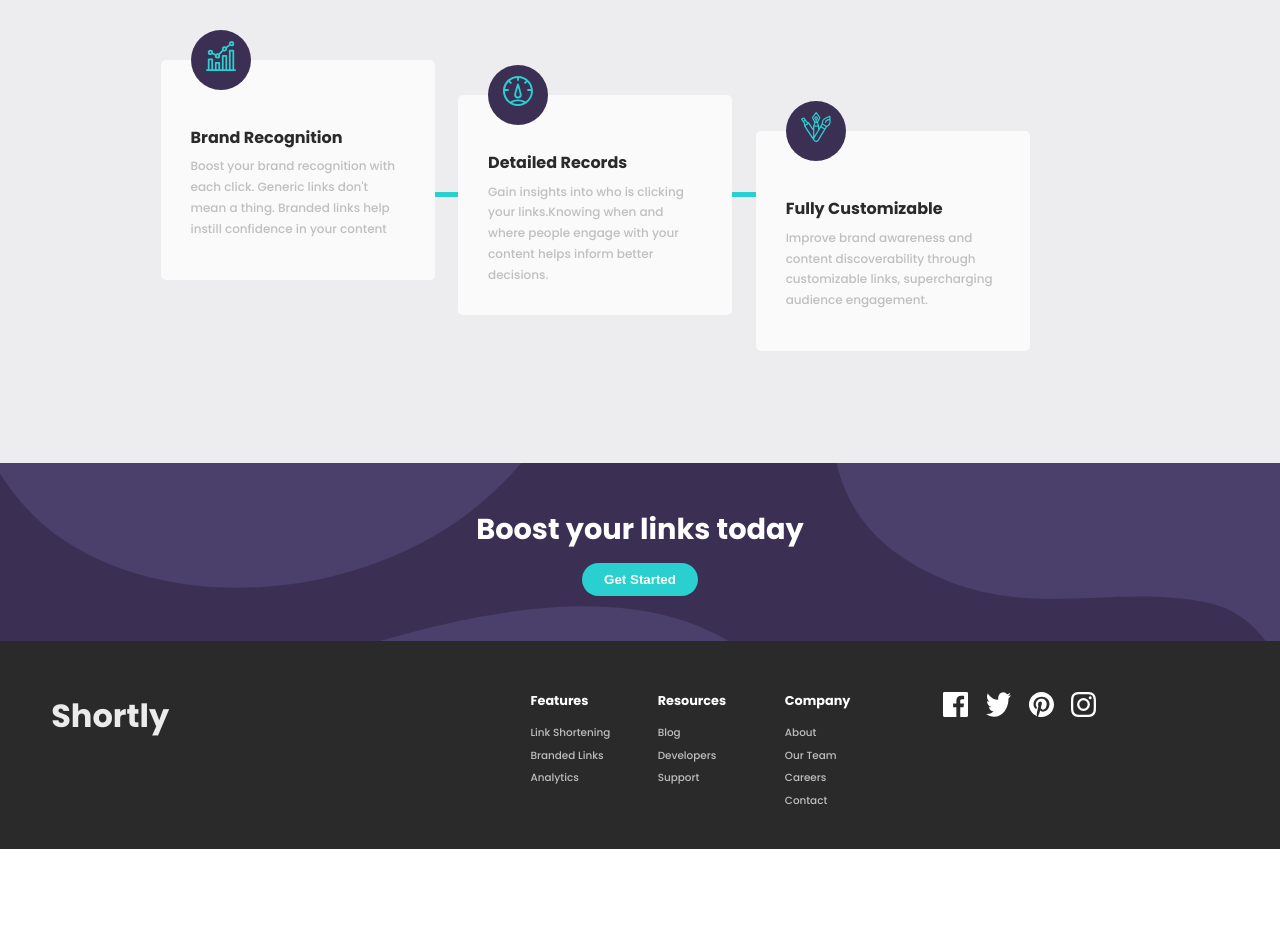
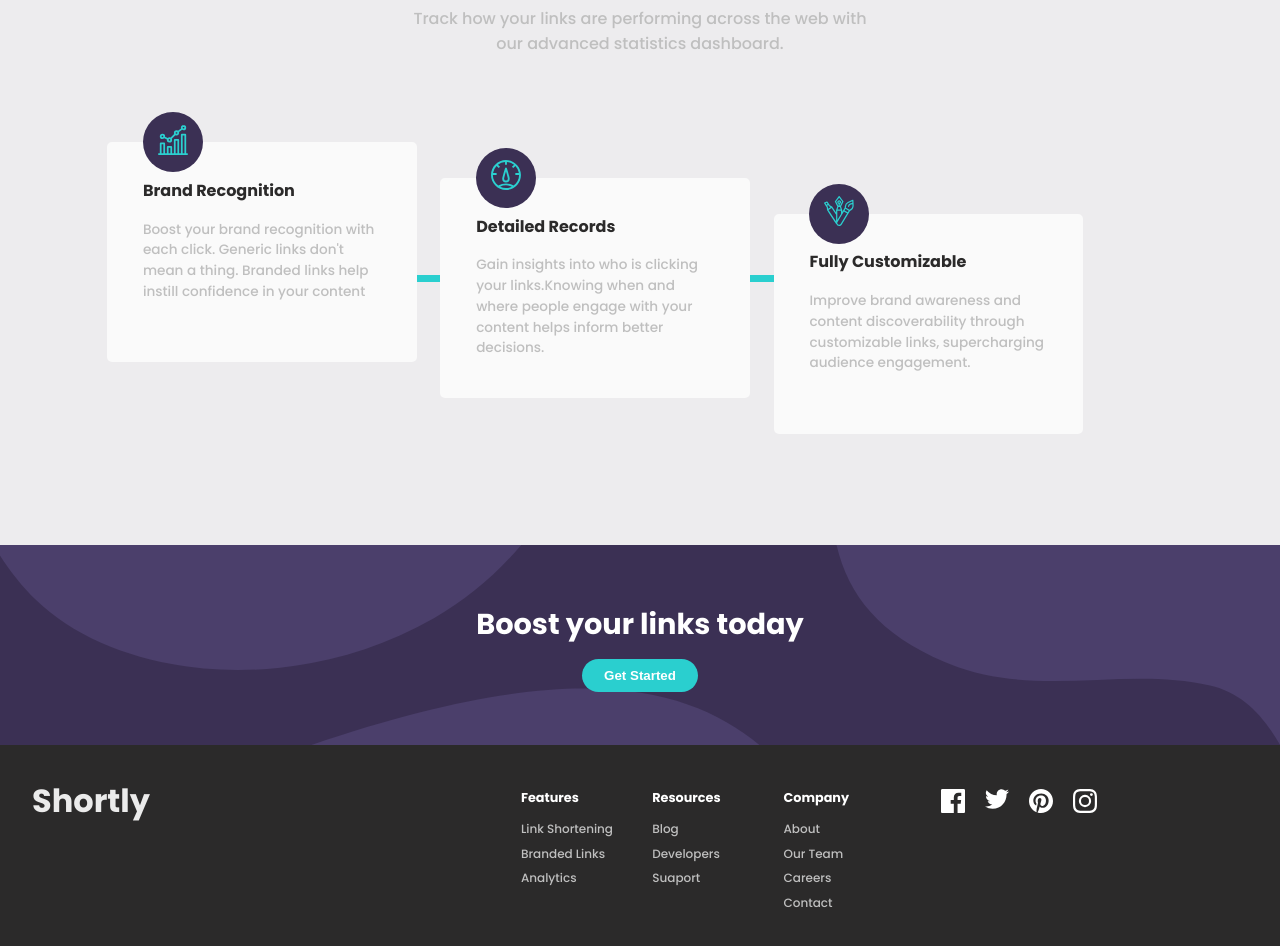
Before and after one commit to rjcrter11/URL-shortening-API-landing-page, a React (Create React App) app in the folder url-shortener/: page / in a window 1280 px wide. Shown: the part 860-1806 px from the top of the page. Before the commit the page ends 1709 px from the top, so only its background shows below. Built offline with nearby package versions, Linux system fonts and the light colour scheme.

Commit message:
tweaks overall styling

```diff
--- a/url-shortener/src/components/ActionCall/ActionCall.scss
+++ b/url-shortener/src/components/ActionCall/ActionCall.scss
@@ -38,12 +38,13 @@ $hoverBlack: rgb(43, 42, 42);
     }
 
     .action-img {
-        margin-left: 5%;
+        margin-left: 3%;
         overflow: hidden;
 
 
         img {
-            max-height: 40vh;
+            max-height: 50vh;
+            width: 750px;
         }
     }
 }
--- a/url-shortener/src/components/BoostLinks/BoostLinks.scss
+++ b/url-shortener/src/components/BoostLinks/BoostLinks.scss
@@ -2,7 +2,8 @@ $DarkViolet: hsl(257, 27%, 26%);
 $Cyan: hsl(180, 66%, 49%);
 
 .boost-links-container {
-    padding: 3.5% 0;
+    padding: 4.5% 0 2% 0;
+    height: 25vh;
     background-image: url('../../assets/bg-boost-desktop.svg');
     background-color: $DarkViolet;
     display: flex;
@@ -23,5 +24,10 @@ $Cyan: hsl(180, 66%, 49%);
         color: white;
         background-color: $Cyan;
         font-weight: 700;
+        cursor: pointer;
+
+        &:hover {
+            background-color:lighten($Cyan, 20%);
+        }
     }
 }
--- a/url-shortener/src/components/Cards/Cards.scss
+++ b/url-shortener/src/components/Cards/Cards.scss
@@ -17,12 +17,12 @@ $Cyan: hsl(180, 66%, 49%);
         margin-top: 8%;
 
             h2 {
-                font-size: 1.9rem;
+                font-size: 2rem;
                 padding-bottom: 2%;
                 color: $hoverBlack
             }
             p {
-                font-size: 0.9rem;
+                font-size: 1rem;
                 color: $Gray;
             }
         }
@@ -39,7 +39,7 @@ $Cyan: hsl(180, 66%, 49%);
             z-index: 0;
             position: absolute;
             background-color: $Cyan;
-            height: 5px;
+            height: 7px;
             min-width: 500px;
             margin-top: 180px;
 
@@ -48,30 +48,30 @@ $Cyan: hsl(180, 66%, 49%);
 
         .card {
             z-index: 1;
-            width: 23%;
+            width: 26%;
             height: 220px;
-            padding: 3% 2.5% 0 2.5%;
+            padding: 3% 3% 0 3%;
             border-radius: 5px;
             position: relative;
             margin: 4% 1% 4% 1%;
             display: flex;
             flex-direction: column;
-            justify-content: center;
+            justify-content: flex-start;
             background-color: rgb(250, 250, 250);
 
             .card-title {
                 font-weight: 700;
                 color: $hoverBlack;
                 font-size: 1rem;
-                margin-bottom: 3%;
+
             }
 
             .card-text {
                 color: $Gray;
                 font-weight: 500;
-                font-size: .75rem;
+                font-size: .85rem;
                 line-height: 1.3rem;
-                margin-bottom: 5%;
+                margin-top: 7%;
             }
 
             .card-icon {
--- a/url-shortener/src/components/Footer/Footer.jsx
+++ b/url-shortener/src/components/Footer/Footer.jsx
@@ -1,9 +1,9 @@
 import React from 'react';
 
-import facebook from '../../assets/icon-facebook.svg'
-import twitter from '../../assets/icon-twitter.svg'
-import instagram from '../../assets/icon-instagram.svg'
-import pinterest from '../../assets/icon-pinterest.svg'
+import { ReactComponent as Facebook } from '../../assets/icon-facebook.svg'
+import { ReactComponent as Twitter } from '../../assets/icon-twitter.svg'
+import { ReactComponent as Instagram } from '../../assets/icon-instagram.svg'
+import { ReactComponent as Pinterest } from '../../assets/icon-pinterest.svg'
 
 import './Footer.scss'
 
@@ -16,29 +16,29 @@ const Footer = () => (
         <div className="features-container" >
             <div className='features'>
                 <h3>Features</h3>
-                <p>Link Shortening</p>
-                <p>Branded Links</p>
-                <p>Analytics</p>
+                <a href='/' >Link Shortening</a>
+                <a href='/'>Branded Links</a>
+                <a href='/'>Analytics</a>
             </div>
             <div className='resources'>
                 <h3>Resources</h3>
-                <p>Blog</p>
-                <p>Developers</p>
-                <p>Support</p>
+                <a href='/'>Blog</a>
+                <a href='/'>Developers</a>
+                <a href='/'>Suaport</a>
             </div>
             <div className='company'>
                 <h3>Company</h3>
-                <p>About</p>
-                <p>Our Team</p>
-                <p>Careers</p>
-                <p>Contact</p>
+                <a href='/'>About</a>
+                <a href='/'>Our Team</a>
+                <a href='/'>Careers</a>
+                <a href='/'>Contact</a>
             </div>
         </div>
         <div className='social-media-container' >
-            <img src={facebook} alt='facebook logo' />
-            <img src={twitter} alt='twitter logo' />
-            <img src={pinterest} alt='pinterest logo' />
-            <img src={instagram} alt='instagram logo' />
+            <Facebook className='icon' />
+            <Twitter className='icon' />
+            <Pinterest className='icon' />
+            <Instagram className='icon' />
         </div>
     </div>
 )
--- a/url-shortener/src/components/Footer/Footer.scss
+++ b/url-shortener/src/components/Footer/Footer.scss
@@ -1,16 +1,18 @@
 $hoverBlack: rgb(43, 42, 42);
 $Gray: hsl(0, 0%, 75%);
+$Cyan: hsl(180, 66%, 49%);
 
 .footer-container {
     background-color: $hoverBlack;
     height: 26vh;
-    padding: 4%;
+    padding: 2.5%;
     display: flex;
     justify-content: space-between;
     align-items: flex-start;
 
     .logo-container {
         width: 10%;
+
         h2 {
             font-size: 2rem;
             color: rgb(235, 235, 235);
@@ -22,7 +24,7 @@ $Gray: hsl(0, 0%, 75%);
         display: flex;
         justify-content: flex-end;
         width: 60%;
-        color: white;
+        padding-top: 1%;
 
         .features, .resources, .company {
             width: 16%;
@@ -30,17 +32,26 @@ $Gray: hsl(0, 0%, 75%);
             flex-direction: column;
             margin: 0 1%;
 
+
+
             h3 {
                 font-size: .8rem;
-                padding-bottom: 6%;
+                padding-bottom: 4%;
                 margin-bottom: 4%;
+                color: white;
             }
 
-            p {
+            a {
+                text-decoration: none;
+                color: $Gray;
+                font-size: .75rem;
+                line-height: 1.55rem;
+                cursor: pointer;
 
-                color: $Gray;
-                font-size: .65rem;
-                padding: 3% 0;
+                &:hover {
+                    color: $Cyan;
+
+                }
             }
         }
 
@@ -48,14 +59,20 @@ $Gray: hsl(0, 0%, 75%);
     }
 
     .social-media-container {
-        width: 25%;
+        width: 26%;
         display: flex;
         justify-content: flex-start;
+        padding-top: 1%;
 
-        img {
+        .icon {
             width: 25px;
             height: 25px;
             margin: 0 3%;
+            cursor: pointer;
+
+            &:active {
+                color: $Cyan !important;
+            }
         }
     }
 
--- a/url-shortener/src/components/LinkForm/LinkForm.scss
+++ b/url-shortener/src/components/LinkForm/LinkForm.scss
@@ -17,7 +17,7 @@ $Gray: hsl(0, 0%, 75%);
     top: -50px;
     left: 8%;
     padding: 2.75% 3%;
-    width: 78%;
+    width: 80%;
     display: flex;
     justify-content: space-between;
     background-image: url('../../assets/bg-shorten-desktop.svg');
```
